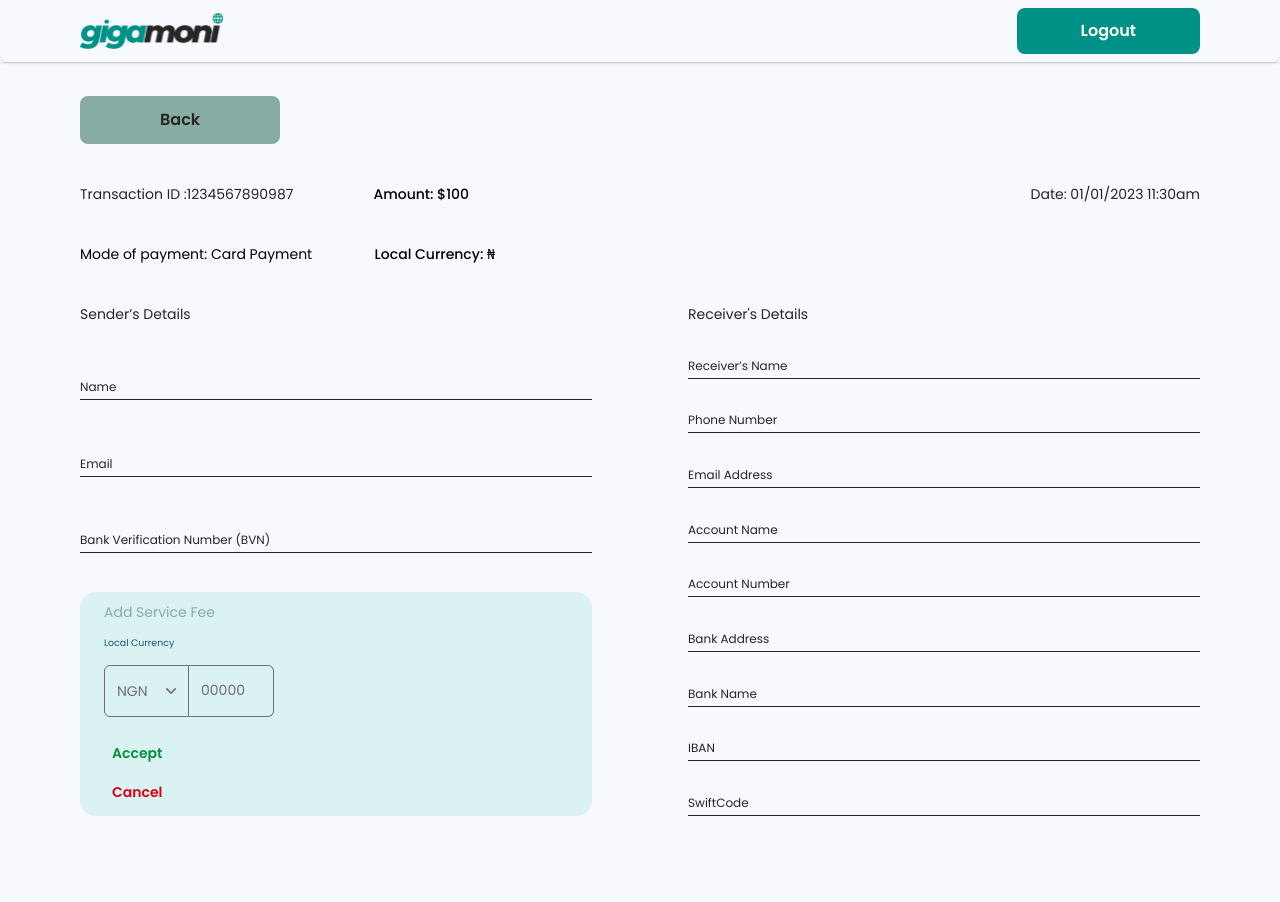
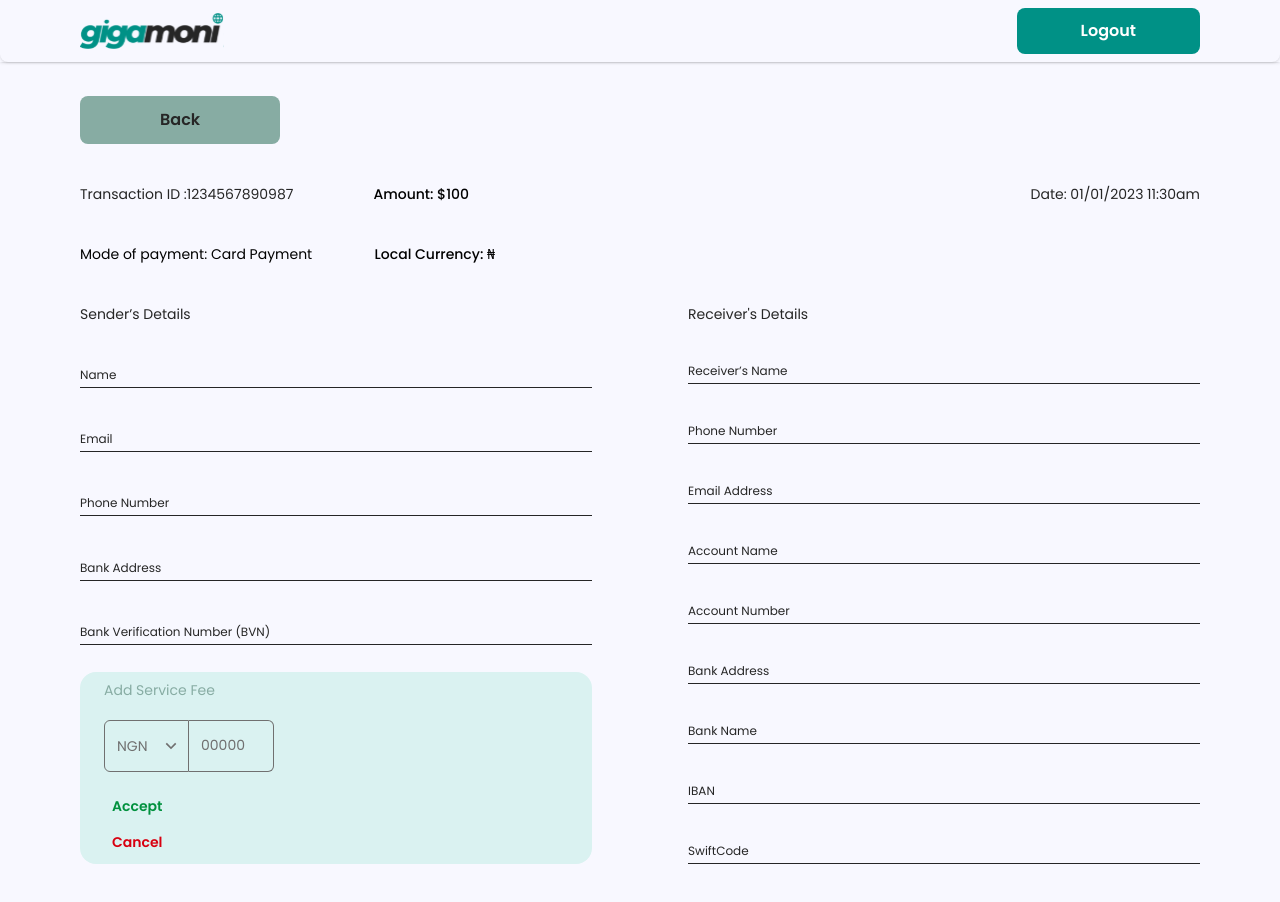
Before and after one commit to himarnoel/gigamoniadmin, a React (Vite) app: page /transferrequestdetails in a window 1280 px wide. Shown: the top 902 px of the page. Built offline with nearby package versions, Linux system fonts and the light colour scheme.

Commit message:
removed it

```diff
--- a/src/OutsidePages/TransferRequestDetails.jsx
+++ b/src/OutsidePages/TransferRequestDetails.jsx
@@ -49,7 +49,7 @@ const TransferRequestDetails = () => {
         </div>
         {/* sdsdsd */}
         <form className="text-[#262626] text-sm  justify-between grid grid-cols-2 mt-10 gap-x-24 mb-20">
-          <div className="h-[32rem]  flex flex-col justify-between">
+          <div className="h-[35rem]  flex flex-col justify-between">
             {" "}
             <p className="">Sender’s Details</p>
             <div className="relative z-0 mt-0">
@@ -119,6 +119,70 @@ const TransferRequestDetails = () => {
             <div className="relative z-0 mt-0">
               <input
                 type="text"
+                id="phoneNumber"
+                className={
+                  formik.errors.phoneNumber && formik.touched.phoneNumber
+                    ? "block font-poppins  w-full pl-8 pb-1 pt-3 py-2 text-sm text-gray-900 bg-transparent border-0 border-b-[1.5px]  border-red-500 appearance-none   focus:outline-none focus:ring-0 focus:border-[#009186] peer"
+                    : "block font-poppins   w-full pl-8 pb-1 pt-3 py-2 text-sm text-gray-900 bg-transparent border-0 border-b-[1.5px] border-[#262626] appearance-none   focus:outline-none focus:ring-0 focus:border-[#009186] peer"
+                }
+                placeholder=" "
+                onChange={formik.handleChange}
+                value={formik.values.phoneNumber}
+                onBlur={formik.handleBlur}
+              />
+              <label
+                for="name"
+                className={
+                  formik.errors.phoneNumber && formik.touched.phoneNumber
+                    ? "absolute text-xs mxl:text-sm font-poppins text-red-500  duration-300 transform -translate-y-6 scale-75 top-4 -z-10 origin-[0] peer-focus:left-0 peer-focus:text-[#009186] peer-placeholder-shown:scale-100  peer-placeholder-shown:translate-y-0 peer-focus:scale-75 peer-focus:-translate-y-6"
+                    : "absolute text-xs mxl:text-sm font-poppins text-[#262626]  duration-300 transform -translate-y-6 scale-75 top-4 -z-10 origin-[0] peer-focus:left-0 peer-focus:text-[#009186] peer-placeholder-shown:scale-100   peer-placeholder-shown:translate-y-0 peer-focus:scale-75 peer-focus:-translate-y-6"
+                }
+              >
+                Phone Number
+              </label>
+              {formik.errors.phoneNumber && formik.touched.phoneNumber ? (
+                <p className="text-red-500 text-xs font-poppins">
+                  {formik.errors.phoneNumber}
+                </p>
+              ) : (
+                ""
+              )}
+            </div>{" "}
+            <div className="relative z-0 mt-0">
+              <input
+                type="text"
+                id="bankAddress"
+                className={
+                  formik.errors.bankAddress && formik.touched.bankAddress
+                    ? "block font-poppins  w-full pl-8 pb-1 pt-3 py-2 text-sm text-gray-900 bg-transparent border-0 border-b-[1.5px]  border-red-500 appearance-none   focus:outline-none focus:ring-0 focus:border-[#009186] peer"
+                    : "block font-poppins  w-full pl-8 pb-1 pt-3 py-2 text-sm text-gray-900 bg-transparent border-0 border-b-[1.5px] border-[#262626] appearance-none   focus:outline-none focus:ring-0 focus:border-[#009186] peer"
+                }
+                placeholder=" "
+                onChange={formik.handleChange}
+                value={formik.values.bankAddress}
+                onBlur={formik.handleBlur}
+              />
+              <label
+                for="name"
+                className={
+                  formik.errors.bankAddress && formik.touched.bankAddress
+                    ? "absolute text-xs mxl:text-sm font-poppins text-red-500  duration-300 transform -translate-y-6 scale-75 top-4 -z-10 origin-[0] peer-focus:left-0 peer-focus:text-[#009186] peer-placeholder-shown:scale-100  peer-placeholder-shown:translate-y-0 peer-focus:scale-75 peer-focus:-translate-y-6"
+                    : "absolute text-xs mxl:text-sm font-poppins text-[#262626]  duration-300 transform -translate-y-6 scale-75 top-4 -z-10 origin-[0] peer-focus:left-0 peer-focus:text-[#009186] peer-placeholder-shown:scale-100   peer-placeholder-shown:translate-y-0 peer-focus:scale-75 peer-focus:-translate-y-6"
+                }
+              >
+                Bank Address
+              </label>
+              {formik.errors.bankAddress && formik.touched.bankAddress ? (
+                <p className="text-red-500 text-xs font-poppins">
+                  {formik.errors.bankAddress}
+                </p>
+              ) : (
+                ""
+              )}
+            </div>{" "}
+            <div className="relative z-0 mt-0">
+              <input
+                type="text"
                 id="bvn"
                 className={
                   formik.errors.bvn && formik.touched.bvn
@@ -148,10 +212,9 @@ const TransferRequestDetails = () => {
                 ""
               )}
             </div>
-            <div className="flex flex-col bg-[#DAF2F1] rounded-2xl w-full h-[14rem] items-start  justify-evenly px-6">
+            <div className="flex flex-col bg-[#DAF2F1] rounded-2xl w-full h-[12rem] items-start  justify-evenly px-6">
               <p className="text-sm text-[#87ACA3]">Add Service Fee</p>
-              <span>
-                <p className="text-[#175873] text-[0.59rem] ">Local Currency</p>
+
               <span className="flex w-fit ">
                 <span className="relative z-0 ">
                   <select
@@ -191,7 +254,7 @@ const TransferRequestDetails = () => {
                   onBlur={formik.handleBlur}
                 />
               </span>
-              </span>
+
               <button className="px-2 py-1 text-[#00913E] font-semibold mt-3">
                 Accept
               </button>
@@ -200,7 +263,7 @@ const TransferRequestDetails = () => {
               </button>
             </div>
           </div>
-          <div className="h-[32rem]  flex flex-col justify-between">
+          <div className="h-[35rem]  flex flex-col justify-between">
             {" "}
             <p className="">Receiver's Details</p>
             <div className="relative z-0 mt-0">
```
Lines whose indentation alone changed are shown as unchanged.
